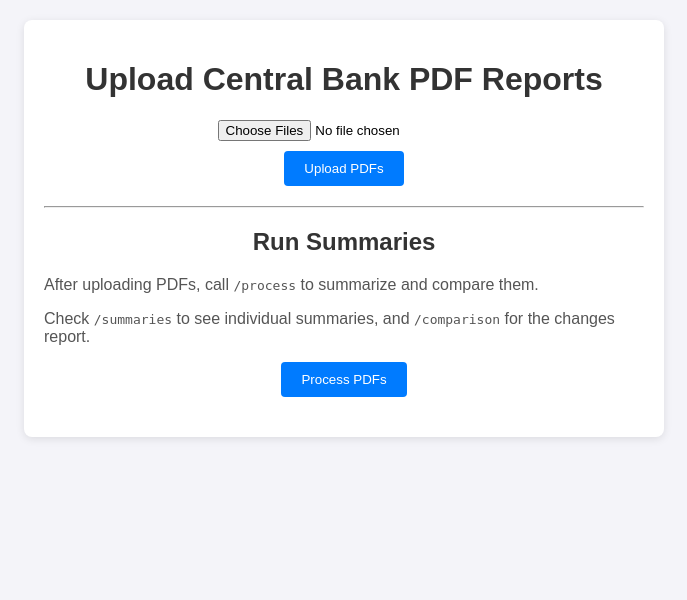
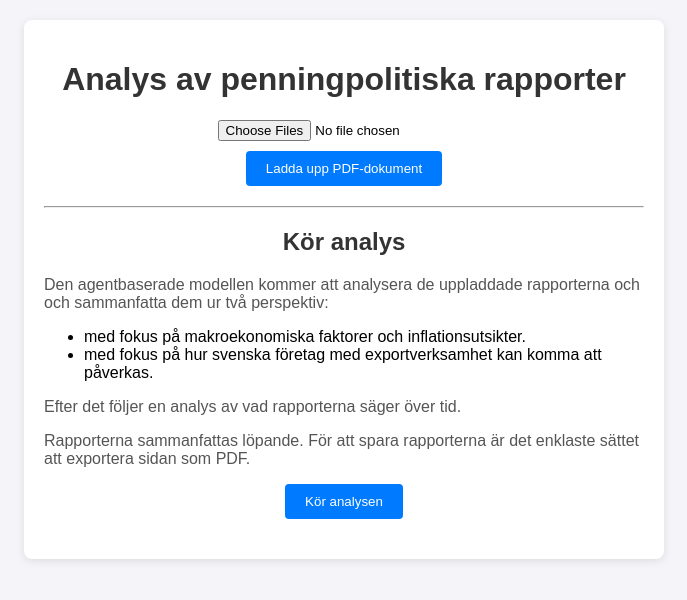
Before and after one commit to aerugo/rbcrews, a FastAPI app: page / in a window 1280 px wide. Shown: the top 600 px of the page, without its empty margins (296-983 px from the left). Run offline with FastAPI, Linux system fonts and the light colour scheme; parts of the project's set-up code (start-up, migrations or seed data) failed here and were passed over; some libraries are stand-ins or nearby versions.

Commit message:
nicer interface for frontend and some changes in agent and task defs

```diff
--- a/crew.py
+++ b/crew.py
@@ -1,11 +1,8 @@
-import logging
-
 from crewai import Agent, Crew, Process, Task  # type: ignore
 from crewai.project import CrewBase, agent, crew, task  # type: ignore
 
 from azure_llms import gpt4o, o1
 
-logging.basicConfig(level=logging.DEBUG)
 
 @CrewBase
 class FullCrew:
@@ -65,11 +62,11 @@ class FullCrew:
             agents=[self.macro_summarizer_agent()],
             tasks=[self.summarize_macroeconomics()],
             process=Process.sequential,
-            verbose=True,
             language="svenska", # type: ignore
             output_log_file="logs/summary_crew_log.txt",
         )
 
+    @crew
     def summarize_export_crew(self) -> Crew:
         return Crew(
             agents=[self.export_industry_agent()],
--- a/templates/frontend.html
+++ b/templates/frontend.html
@@ -1,23 +1,42 @@
 <!DOCTYPE html>
 <html>
   <head>
-    <title>PDF Uploader</title>
-    <link rel="stylesheet" href="/static/css/style.css">
+    <title>PPR Analytiker</title>
+    <link rel="stylesheet" href="/static/css/style.css" />
   </head>
   <body>
     <div class="container">
-      <h1>Upload Central Bank PDF Reports</h1>
-      <form id="upload-form" action="/upload" method="post" enctype="multipart/form-data">
-        <input type="file" name="pdf_files" multiple>
-        <button type="submit">Upload PDFs</button>
+      <h1>Analys av penningpolitiska rapporter</h1>
+      <form
+        id="upload-form"
+        action="/upload"
+        method="post"
+        enctype="multipart/form-data"
+      >
+        <input type="file" name="pdf_files" multiple />
+        <button type="submit">Ladda upp PDF-dokument</button>
       </form>
       <div id="upload-message"></div>
-      <hr/>
-      <h2>Run Summaries</h2>
-      <p>After uploading PDFs, call <code>/process</code> to summarize and compare them.</p>
-      <p>Check <code>/summaries</code> to see individual summaries, and <code>/comparison</code> for the changes report.</p>
+      <hr />
+      <h2>Kör analys</h2>
+      <p>
+        Den agentbaserade modellen kommer att analysera de uppladdade
+        rapporterna och och sammanfatta dem ur två perspektiv:
+      </p>
+      <ul>
+        <li>med fokus på makroekonomiska faktorer och inflationsutsikter.</li>
+        <li>
+          med fokus på hur svenska företag med exportverksamhet kan komma att
+          påverkas.
+        </li>
+      </ul>
+      <p>Efter det följer en analys av vad rapporterna säger över tid.</p>
+      <p>
+        Rapporterna sammanfattas löpande. För att spara rapporterna är det
+        enklaste sättet att exportera sidan som PDF.
+      </p>
       <form action="/process" method="get">
-        <button type="submit">Process PDFs</button>
+        <button type="submit">Kör analysen</button>
       </form>
     </div>
     <script src="/static/js/main.js"></script>
```
Also changed, not shown: config/tasks.yaml (+21 -6 lines).
